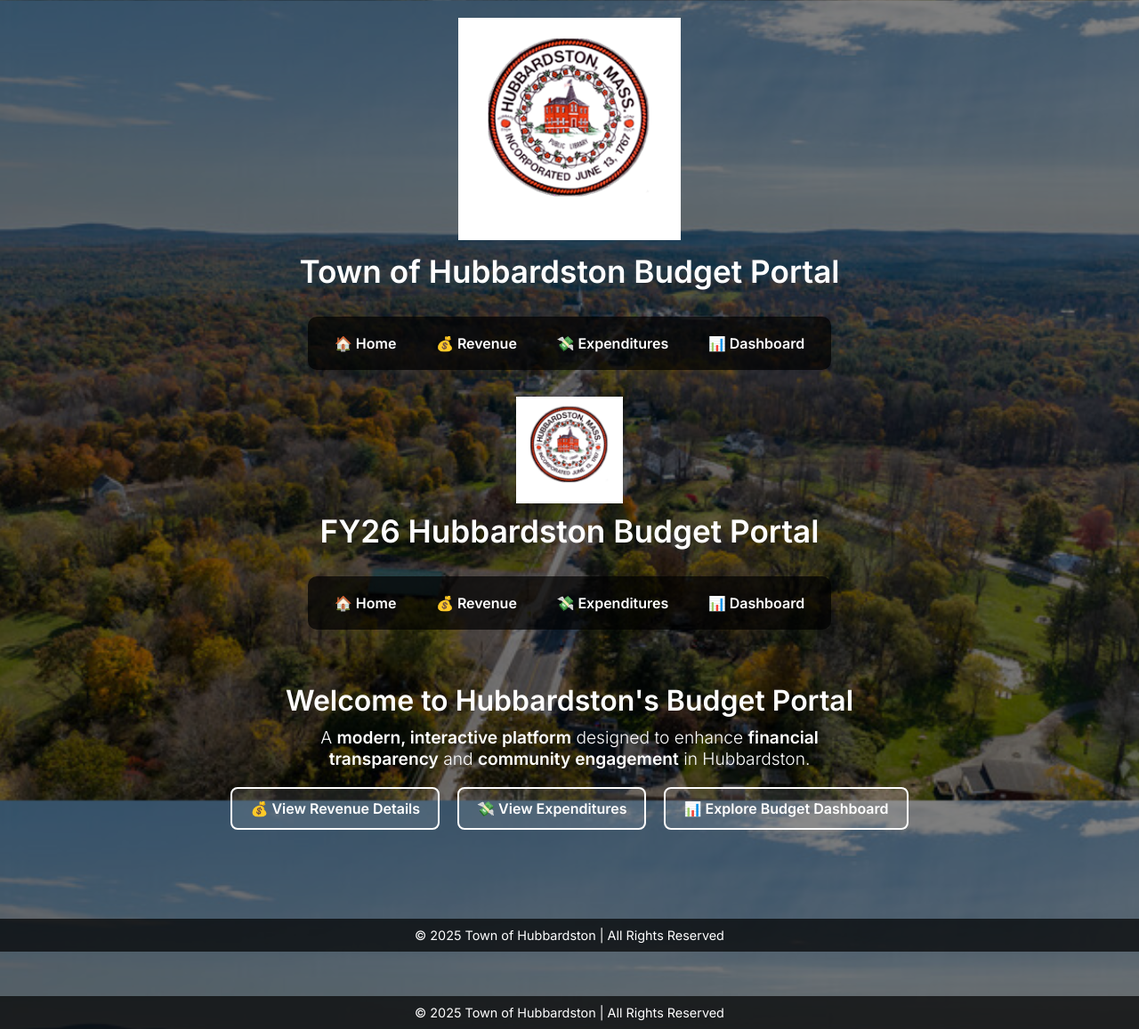
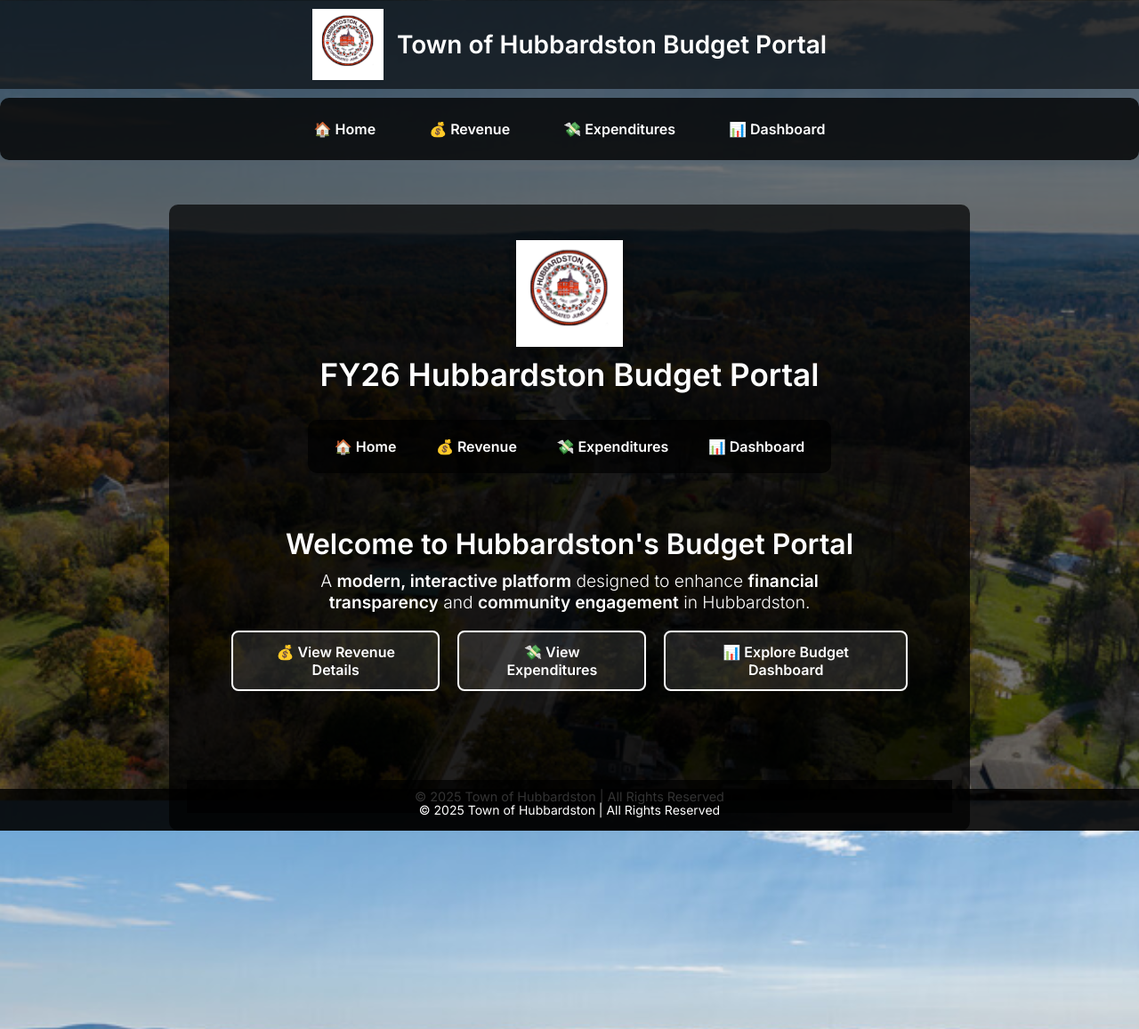
Before and after one commit to NBoudreauMA/FY26, a Jekyll site: the page built from docs/index.md, in a window 1280 px wide. Shown: the whole page at 89% size. Built offline with Jekyll 4.4.1, drawn with Linux system fonts in a browser that asks for light colours; our own code applies the rules of GitHub Pages for plain Markdown files.

Commit message:
Update default.html

```diff
--- a/_layouts/default.html
+++ b/_layouts/default.html
@@ -5,16 +5,89 @@
     <meta name="viewport" content="width=device-width, initial-scale=1.0">
     <title>{{ page.title }}</title>
     <link rel="stylesheet" href="{{ site.baseurl }}/assets/css/style.css">
+    <style>
+        /* Background Image */
+        body {
+            background: url('{{ site.baseurl }}/docs/assets/hubbardston_bg.jpg') no-repeat center center fixed;
+            background-size: cover;
+            font-family: 'Arial', sans-serif;
+            color: #fff;
+            margin: 0;
+            padding: 0;
+        }
+
+        /* Transparent Header */
+        .header {
+            display: flex;
+            align-items: center;
+            justify-content: center;
+            padding: 10px;
+            background: rgba(0, 0, 0, 0.6); /* Semi-transparent black */
+        }
+
+        .logo {
+            height: 80px;
+            margin-right: 15px;
+        }
+
+        .site-title {
+            font-size: 28px;
+            font-weight: bold;
+            color: #fff;
+        }
+
+        /* Navigation Bar */
+        .navbar {
+            display: flex;
+            justify-content: center;
+            padding: 15px;
+            background: rgba(0, 0, 0, 0.8);
+        }
+
+        .navbar a {
+            color: #fff;
+            text-decoration: none;
+            padding: 10px 20px;
+            margin: 0 10px;
+            border-radius: 5px;
+            transition: 0.3s;
+        }
+
+        .navbar a:hover {
+            background: rgba(255, 255, 255, 0.2);
+        }
+
+        /* Main Content Styling */
+        .container {
+            max-width: 900px;
+            margin: 50px auto;
+            padding: 20px;
+            background: rgba(0, 0, 0, 0.7);
+            border-radius: 10px;
+            text-align: center;
+        }
+
+        /* Footer */
+        .footer {
+            text-align: center;
+            padding: 15px;
+            background: rgba(0, 0, 0, 0.8);
+            font-size: 14px;
+            position: absolute;
+            width: 100%;
+            bottom: 0;
+        }
+    </style>
 </head>
 <body>
 
     <!-- Transparent Header with Hubbardston Seal -->
     <header class="header">
         <img src="{{ site.baseurl }}/docs/assets/seal.png" alt="Hubbardston Seal" class="logo">
-        <h1>Town of Hubbardston Budget Portal</h1>
+        <span class="site-title">Town of Hubbardston Budget Portal</span>
     </header>
 
-    <!-- Modern Navigation Bar -->
+    <!-- Navigation Bar -->
     <nav class="navbar">
         <a href="{{ site.baseurl }}/index.html">🏠 Home</a>
         <a href="{{ site.baseurl }}/revenue.html">💰 Revenue</a>
```
